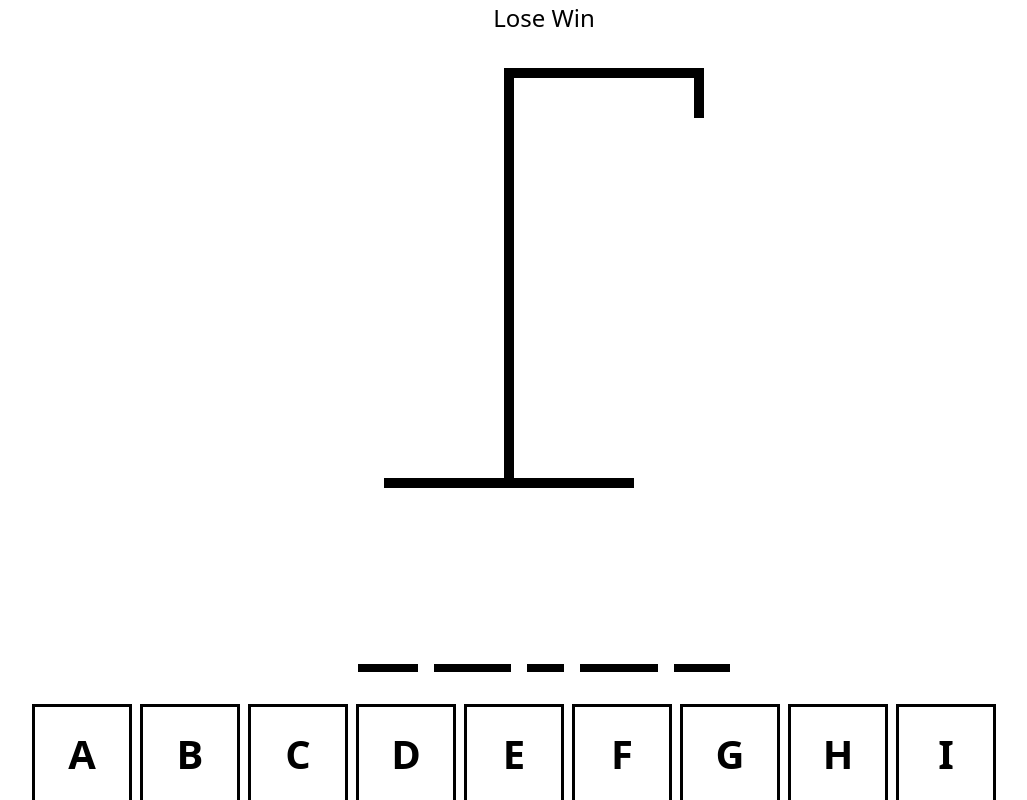
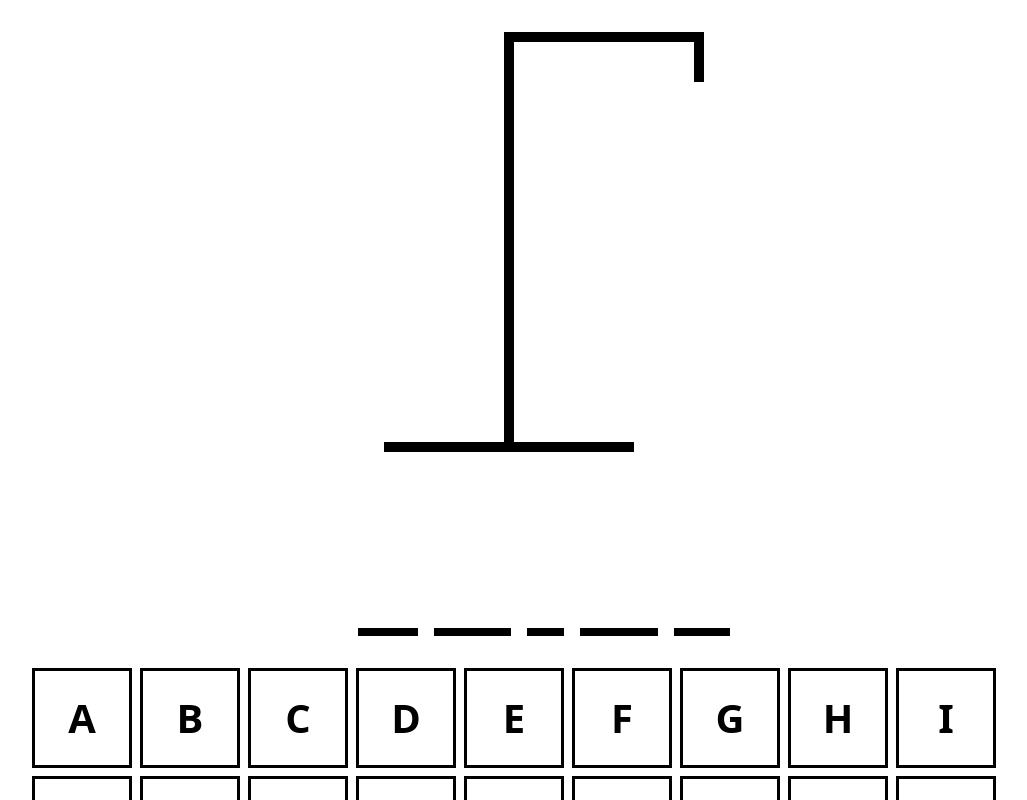
Before and after one commit to travistn/hangman-ts, a React (Vite) app: page / in a window 1280 px wide. Shown: the top 800 px of the page, without its empty margins (96-1123 px from the left). Built offline with nearby package versions, Linux system fonts and the light colour scheme.

Commit message:
Added logic and styling to indicate whether a player is a winner or loser

```diff
--- a/src/App.tsx
+++ b/src/App.tsx
@@ -15,13 +15,16 @@ const App = () => {
 
   const incorrectLetters = guessedLetters.filter((letter) => !wordToGuess.includes(letter));
 
+  const isLoser = incorrectLetters.length >= 6;
+  const isWinner = wordToGuess.split('').every((letter) => guessedLetters.includes(letter));
+
   const addGuessedLetter = useCallback(
     (letter: string) => {
-      if (guessedLetters.includes(letter)) return;
+      if (guessedLetters.includes(letter) || isLoser || isWinner) return;
 
       setGuessedLetters((currentLetters) => [...currentLetters, letter]);
     },
-    [guessedLetters]
+    [guessedLetters, isLoser, isWinner]
   );
 
   useEffect(() => {
@@ -43,14 +46,18 @@ const App = () => {
 
   return (
     <div className='w-[80%] flex flex-col gap-8 items-center m-auto'>
-      <div className='text-[24px]'>Lose Win</div>
+      <div className='text-[24px]'>
+        {isWinner && 'Winner! - Refresh to try again'}
+        {isLoser && 'Nice Try - Refresh to try again'}
+      </div>
       <HangmanDrawing numberOfGuesses={incorrectLetters.length} />
-      <HangmanWord guessedLetters={guessedLetters} wordToGuess={wordToGuess} />
+      <HangmanWord guessedLetters={guessedLetters} wordToGuess={wordToGuess} reveal={isLoser} />
       <div className='self-stretch'>
         <HangmanKeyboard
           activeLetters={guessedLetters.filter((letter) => wordToGuess.includes(letter))}
           inactiveLetters={incorrectLetters}
           addGuessedLetter={addGuessedLetter}
+          disabled={isWinner || isLoser}
         />
       </div>
     </div>
--- a/src/components/HangmanKeyboard.tsx
+++ b/src/components/HangmanKeyboard.tsx
@@ -31,9 +31,15 @@ type KeyboardProps = {
   activeLetters: string[];
   inactiveLetters: string[];
   addGuessedLetter: (letter: string) => void;
+  disabled?: boolean;
 };
 
-const HangmanKeyboard = ({ activeLetters, inactiveLetters, addGuessedLetter }: KeyboardProps) => {
+const HangmanKeyboard = ({
+  activeLetters,
+  inactiveLetters,
+  addGuessedLetter,
+  disabled = false,
+}: KeyboardProps) => {
   return (
     <div className='flex flex-row flex-wrap gap-2'>
       {keys.map((key) => {
@@ -42,7 +48,7 @@ const HangmanKeyboard = ({ activeLetters, inactiveLetters, addGuessedLetter }: K
         return (
           <button
             key={key}
-            disabled={isActive || isInactive}
+            disabled={isActive || isInactive || disabled}
             className='w-[100px] border-[3px] border-black bg-none aspect-square text-[40px] capitalize p-2 font-bold cursor-pointer [&:not(:disabled)]:hocus:bg-[hsl(200,_100%,_75%)] disabled:opacity-30'
             onClick={() => addGuessedLetter(key)}>
             {key}
--- a/src/components/HangmanWord.tsx
+++ b/src/components/HangmanWord.tsx
@@ -1,14 +1,18 @@
 type HangmanWordProps = {
   guessedLetters: string[];
   wordToGuess: string;
+  reveal?: boolean;
 };
 
-const HangmanWord = ({ guessedLetters, wordToGuess }: HangmanWordProps) => {
+const HangmanWord = ({ guessedLetters, wordToGuess, reveal = false }: HangmanWordProps) => {
   return (
     <div className='flex flex-row gap-4 text-[96px] font-bold uppercase'>
       {wordToGuess.split('').map((letter, index) => (
         <span key={index} className='border-b-8 border-black'>
-          <span className={`${guessedLetters.includes(letter) ? 'visible' : 'invisible'}`}>
+          <span
+            className={`${guessedLetters.includes(letter) || reveal ? 'visible' : 'invisible'} ${
+              !guessedLetters.includes(letter) && reveal ? 'text-red-500' : 'text-black'
+            }`}>
             {letter}
           </span>
         </span>
```
